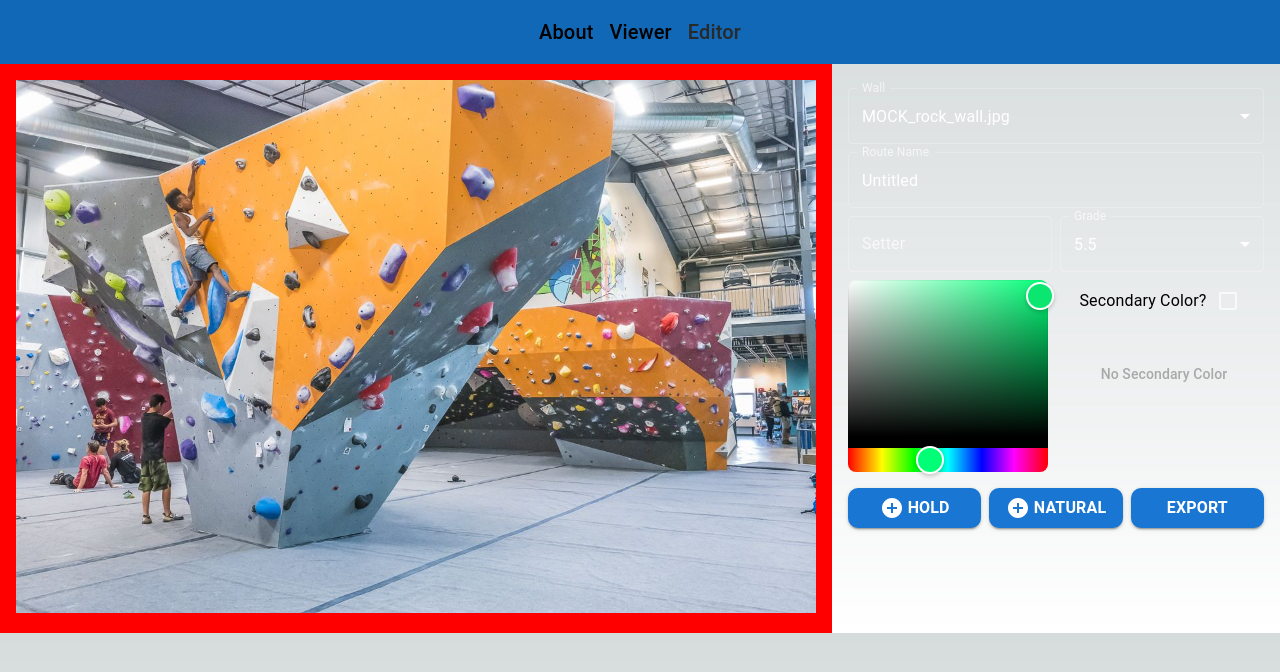
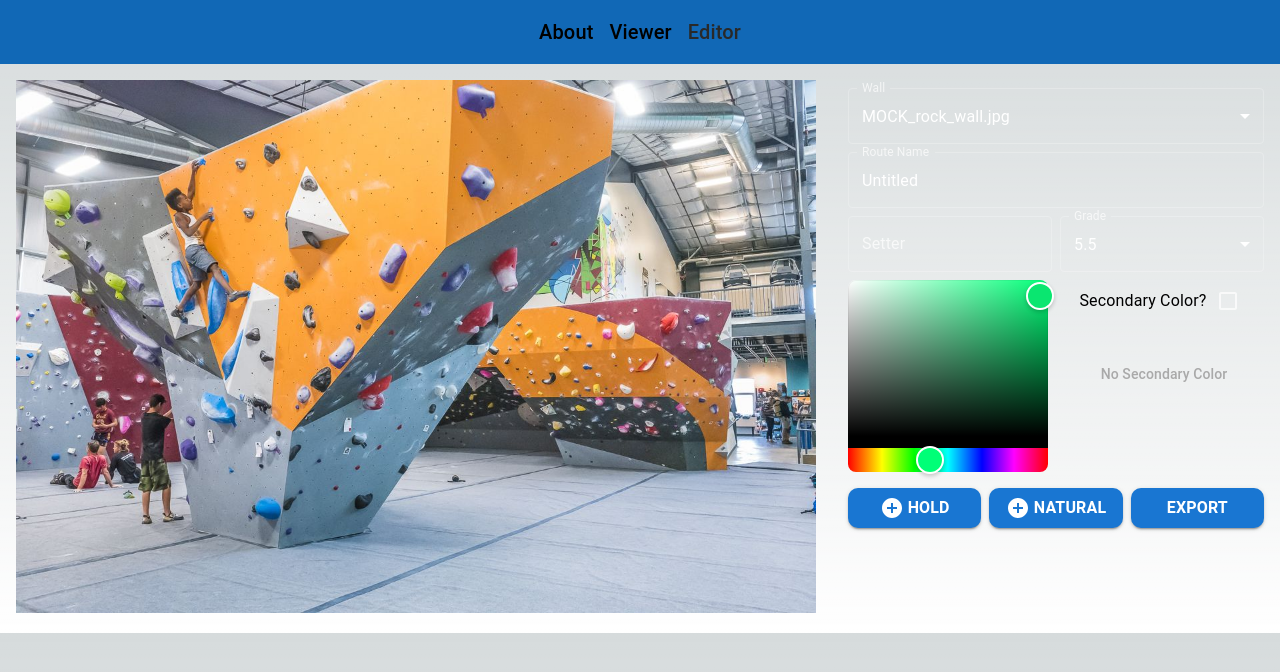
Before and after one commit to tayydev/digital-tape, a Next.js app: page /editor in a window 1280 px wide. Shown: the top 672 px of the page. Built offline with nearby package versions, Linux system fonts and the light colour scheme.

Commit message:
bye bye red

```diff
--- a/src/app/editor/editor.tsx
+++ b/src/app/editor/editor.tsx
@@ -71,7 +71,9 @@ function RouteEditor(props: RouteEditorProps) {
         {isMobile
             ? <Typography align={"center"} padding={"1rem"}>The Editor is not supported on your display size</Typography>
             : <Stack direction={"row"}>
-                <Box style={{width: "65%", maxHeight: "90vh", backgroundColor: "red", overflow: "auto"}} padding={"1rem"}>
+                <Box style={{width: "65%", maxHeight: "90vh",
+                    // backgroundColor: "red",
+                    overflow: "auto"}} padding={"1rem"}>
                     <ImageEditor
                         routeState={[route, setRoute]}
                         highlightedState={[highlightedHold, setHighlightedHold]}
```
